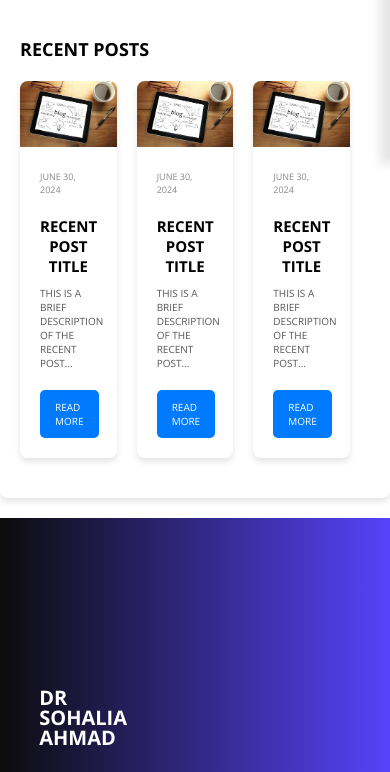
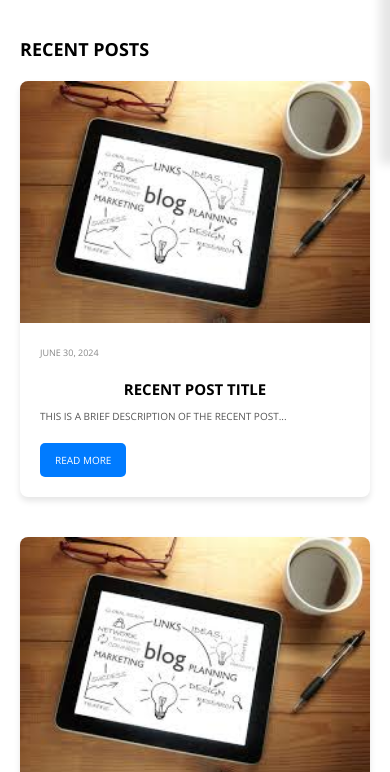
Before and after one commit to Emas15/Mental-health-website, a website: page fullBlog.html in a window 390 px wide. Shown: the part 680-1452 px from the top of the page. Drawn offline with nearby package versions, Linux system fonts and the light colour scheme.

Commit message:
card style adjusted

```diff
--- a/sass/components/_blogMain.scss
+++ b/sass/components/_blogMain.scss
@@ -18,6 +18,7 @@
   overflow: hidden;
   width: calc(33.333% - 20px);
   margin-bottom: 20px;
+  transition: transform 0.3s ease;
 
   &:hover {
     transform: scale(1.05);
@@ -56,6 +57,7 @@
       color: #fff;
       text-decoration: none;
       border-radius: 5px;
+      text-align: center;
     }
   }
 }
@@ -103,17 +105,12 @@
     }
   }
 }
+@media (max-width: 992px) {
+  .cards {
+    flex-direction: column; /* Stack cards vertically */
+  }
 
-@media (max-width: 992px) {
-  .card,
-  .recent-posts .card {
-    width: calc(50% - 20px);
+  .card {
+    width: 100% !important; /* Full width for each card on smaller screens */
   }
 }
-
-@media (max-width: 768px) {
-  .card,
-  .recent-posts .card {
-    width: 100%;
-  }
-}
```
Also changed, not shown: css/style.css.
